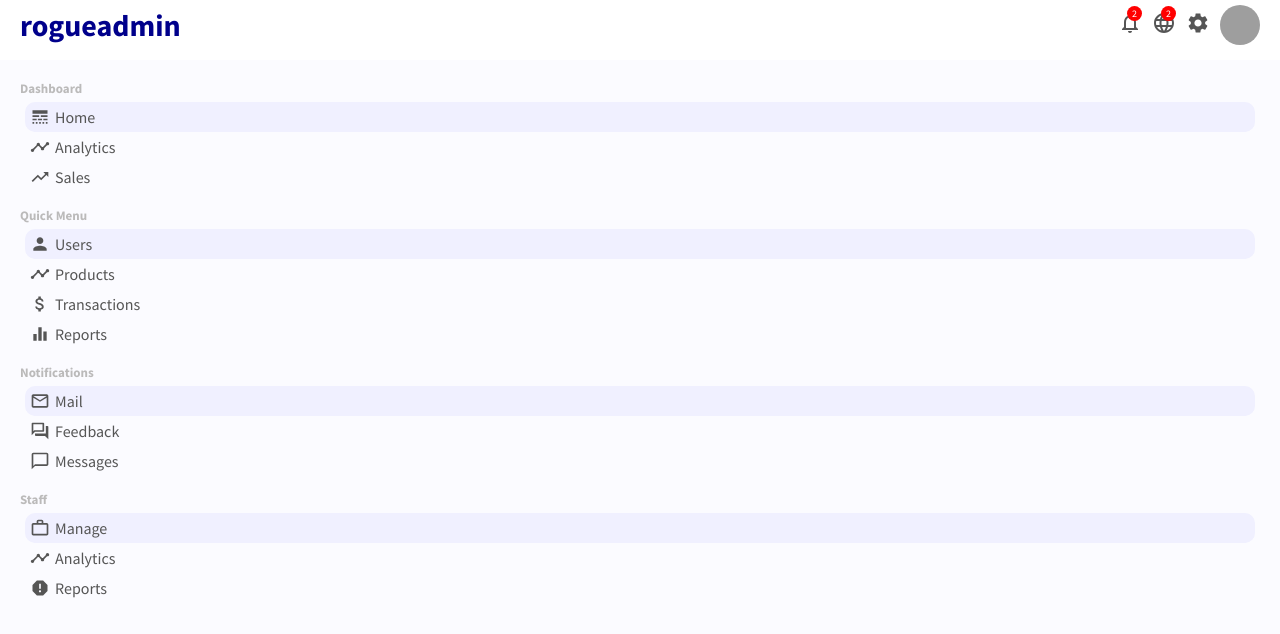
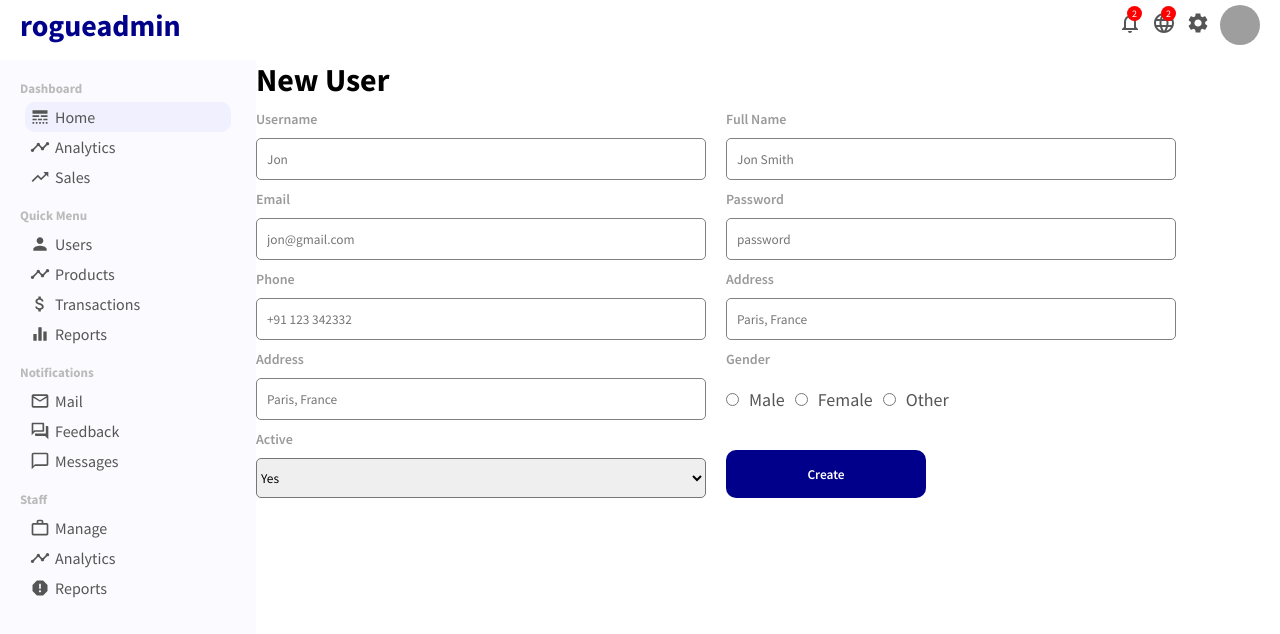
Before and after one commit to sweedalgharshi/admin-panel, a React (Create React App) app: page /newUser in a window 1280 px wide. Shown: the top 634 px of the page. Built offline with nearby package versions, Linux system fonts and the light colour scheme; grey boxes are pictures that could not be loaded.

Commit message:
created new user page and styling

```diff
--- a/src/App.css
+++ b/src/App.css
@@ -1,7 +1,7 @@
-@import url("https://fonts.googleapis.com/css2?family=Source+Sans+Pro:wght@200;300;400;600;700;900&display=swap");
+@import url('https://fonts.googleapis.com/css2?family=Source+Sans+Pro:wght@200;300;400;600;700;900&display=swap');
 
 * {
-  font-family: "Source Sans Pro", sans-serif;
+  font-family: 'Source Sans Pro', sans-serif;
   margin: 0;
 }
 
@@ -9,3 +9,8 @@
   display: flex;
   margin-top: 10px;
 }
+
+.link {
+  text-decoration: none;
+  color: inherit;
+}
--- a/src/App.js
+++ b/src/App.js
@@ -1,11 +1,12 @@
-import "./App.css";
-import { BrowserRouter, Routes, Route } from "react-router-dom";
+import './App.css';
+import { BrowserRouter, Routes, Route } from 'react-router-dom';
 
-import Sidebar from "./components/sidebar/Sidebar";
-import Topbar from "./components/topbar/Topbar";
-import Home from "./pages/homepage/Home";
-import UserList from "./pages/userList/UserList";
-import User from "./pages/User-page/User";
+import Sidebar from './components/sidebar/Sidebar';
+import Topbar from './components/topbar/Topbar';
+import Home from './pages/homepage/Home';
+import UserList from './pages/userList/UserList';
+import User from './pages/User-page/User';
+import NewUser from './pages/new-user/NewUser';
 
 function App() {
   return (
@@ -17,6 +18,7 @@
           <Route path="/" element={<Home />} />
           <Route path="/users" element={<UserList />} />
           <Route path="/user/:userId" element={<User />} />
+          <Route path="/newUser" element={<NewUser />} />
         </Routes>
       </div>
     </BrowserRouter>
--- a/src/components/sidebar/Sidebar.jsx
+++ b/src/components/sidebar/Sidebar.jsx
@@ -1,5 +1,5 @@
-import React from "react";
-import "./sidebar.css";
+import React from 'react';
+import './sidebar.css';
 
 import {
   LineStyle,
@@ -13,7 +13,8 @@
   Report,
   ChatBubbleOutline,
   ForumOutlined,
-} from "@mui/icons-material";
+} from '@mui/icons-material';
+import { Link } from 'react-router-dom';
 
 function Sidebar() {
   return (
@@ -39,14 +40,18 @@
         <div className="sidebar-menu">
           <h3 className="sidebar-title">Quick Menu</h3>
           <ul className="sidebar-list">
-            <li className="sidebar-list-items active">
+            <Link to="/users" className="link">
+              <li className="sidebar-list-items ">
                 <Person className="sidebar-icon" />
                 Users
               </li>
+            </Link>
+            <Link to="/products" className="link">
               <li className="sidebar-list-items">
                 <Timeline className="sidebar-icon" />
                 Products
               </li>
+            </Link>
             <li className="sidebar-list-items">
               <AttachMoney className="sidebar-icon" />
               Transactions
@@ -60,7 +65,7 @@
         <div className="sidebar-menu">
           <h3 className="sidebar-title">Notifications</h3>
           <ul className="sidebar-list">
-            <li className="sidebar-list-items active">
+            <li className="sidebar-list-items ">
               <EmailOutlined className="sidebar-icon" />
               Mail
             </li>
@@ -77,7 +82,7 @@
         <div className="sidebar-menu">
           <h3 className="sidebar-title">Staff</h3>
           <ul className="sidebar-list">
-            <li className="sidebar-list-items active">
+            <li className="sidebar-list-items ">
               <WorkOutline className="sidebar-icon" />
               Manage
             </li>
--- a/src/pages/User-page/User.jsx
+++ b/src/pages/User-page/User.jsx
@@ -8,13 +8,16 @@
   PhoneAndroid,
   Publish,
 } from '@mui/icons-material';
+import { Link } from 'react-router-dom';
 
 function User() {
   return (
     <div className="user">
       <div className="user-title-container">
         <h1 className="user-title">Edit User</h1>
-        <button className="user-add-btn">Create</button>
+        <Link to="/newUser">
+          <button className="user-add-btn">Create</button>
+        </Link>
       </div>
       <div className="user-container">
         <div className="user-show">
--- /dev/null
+++ b/src/pages/new-user/NewUser.jsx
@@ -0,0 +1,61 @@
+import React from 'react';
+import './newUser.css';
+
+function NewUser() {
+  return (
+    <div className="newUser">
+      <h1 className="newUser-title">New User</h1>
+      <form className="newUser-form">
+        <div className="newUser-item">
+          <label>Username</label>
+          <input type="text" placeholder="Jon" />
+        </div>
+        <div className="newUser-item">
+          <label>Full Name</label>
+          <input type="text" placeholder="Jon Smith" />
+        </div>
+        <div className="newUser-item">
+          <label>Email</label>
+          <input type="email" placeholder="jon@gmail.com" />
+        </div>
+        <div className="newUser-item">
+          <label>Password</label>
+          <input type="password" placeholder="password" />
+        </div>
+        <div className="newUser-item">
+          <label>Phone</label>
+          <input type="text" placeholder="+91 123 342332" />
+        </div>
+        <div className="newUser-item">
+          <label>Address</label>
+          <input type="text" placeholder="Paris, France" />
+        </div>
+        <div className="newUser-item">
+          <label>Address</label>
+          <input type="text" placeholder="Paris, France" />
+        </div>
+        <div className="newUser-item">
+          <label>Gender</label>
+          <div className="newUser-gender">
+            <input type="radio" name="gender" id="male" value="male" />
+            <label for="male">Male</label>
+            <input type="radio" name="gender" id="female" value="female" />
+            <label for="female">Female</label>
+            <input type="radio" name="gender" id="other" value="other" />
+            <label for="other">Other</label>
+          </div>
+        </div>
+        <div className="newUser-item">
+          <label>Active</label>
+          <select name="active" id="active" className="newUser-select">
+            <option value="yes">Yes</option>
+            <option value="no">No</option>
+          </select>
+        </div>
+        <button className="newUser-btn">Create</button>
+      </form>
+    </div>
+  );
+}
+
+export default NewUser;
--- /dev/null
+++ b/src/pages/new-user/newUser.css
@@ -0,0 +1,57 @@
+.newUser {
+  flex: 4;
+}
+
+.newUser-form {
+  display: flex;
+  flex-wrap: wrap;
+}
+
+.newUser-item {
+  width: 450px;
+  display: flex;
+  flex-direction: column;
+  margin-top: 10px;
+  margin-right: 20px;
+}
+
+.newUser-item > label {
+  margin-bottom: 10px;
+  font-size: 14px;
+  font-weight: 600;
+  color: rgb(154, 154, 154);
+}
+
+.newUser-item > input {
+  height: 20px;
+  padding: 10px;
+  border: 1px solid gray;
+  border-radius: 5px;
+}
+
+.newUser-gender > input {
+  margin-top: 15px;
+}
+
+.newUser-gender > label {
+  margin: 10px;
+  color: #555;
+  font-size: 18px;
+}
+
+.newUser-select {
+  height: 40px;
+  border-radius: 5px;
+}
+
+.newUser-btn {
+  width: 200px;
+  border: none;
+  background-color: darkblue;
+  color: white;
+  padding: 7px 10px;
+  font-weight: 600;
+  border-radius: 10px;
+  cursor: pointer;
+  margin-top: 30px;
+}
```
Lines whose indentation alone changed are shown as unchanged.
